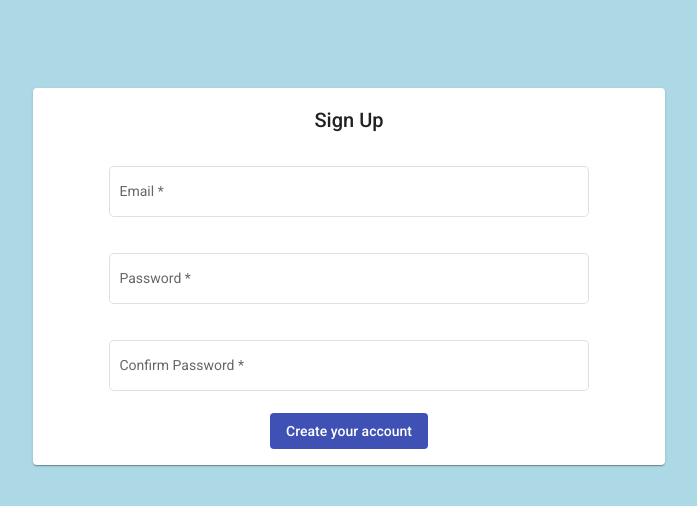
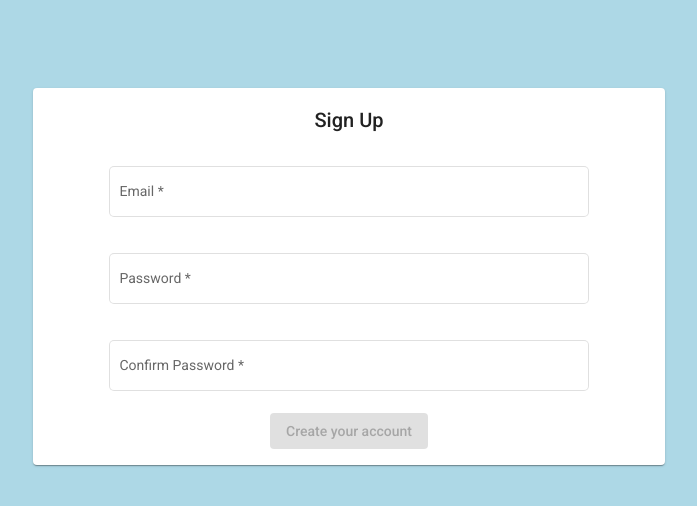
Before and after one commit to Web-Science-Team/plan-and-pantry, an Angular app in the folder web/frontend/project/: page /signup-component in a window 1280 px wide. Shown: the top 506 px of the page, without its empty margins (291-988 px from the left). Built offline with nearby package versions, Linux system fonts and the light colour scheme.

Commit message:
Update sign-up.component.html

```diff
--- a/web/frontend/project/src/app/sign-up/sign-up.component.html
+++ b/web/frontend/project/src/app/sign-up/sign-up.component.html
@@ -34,7 +34,7 @@
                     </mat-error>
                 </mat-form-field>
             </div>
-            <button mat-flat-button color="primary">Create your account</button>
+            <button mat-flat-button color="primary" routerLink="../signin-component" [disabled]="!loginForm.valid">Create your account</button>
         </form>
     </mat-card-content>
 </mat-card>
```
